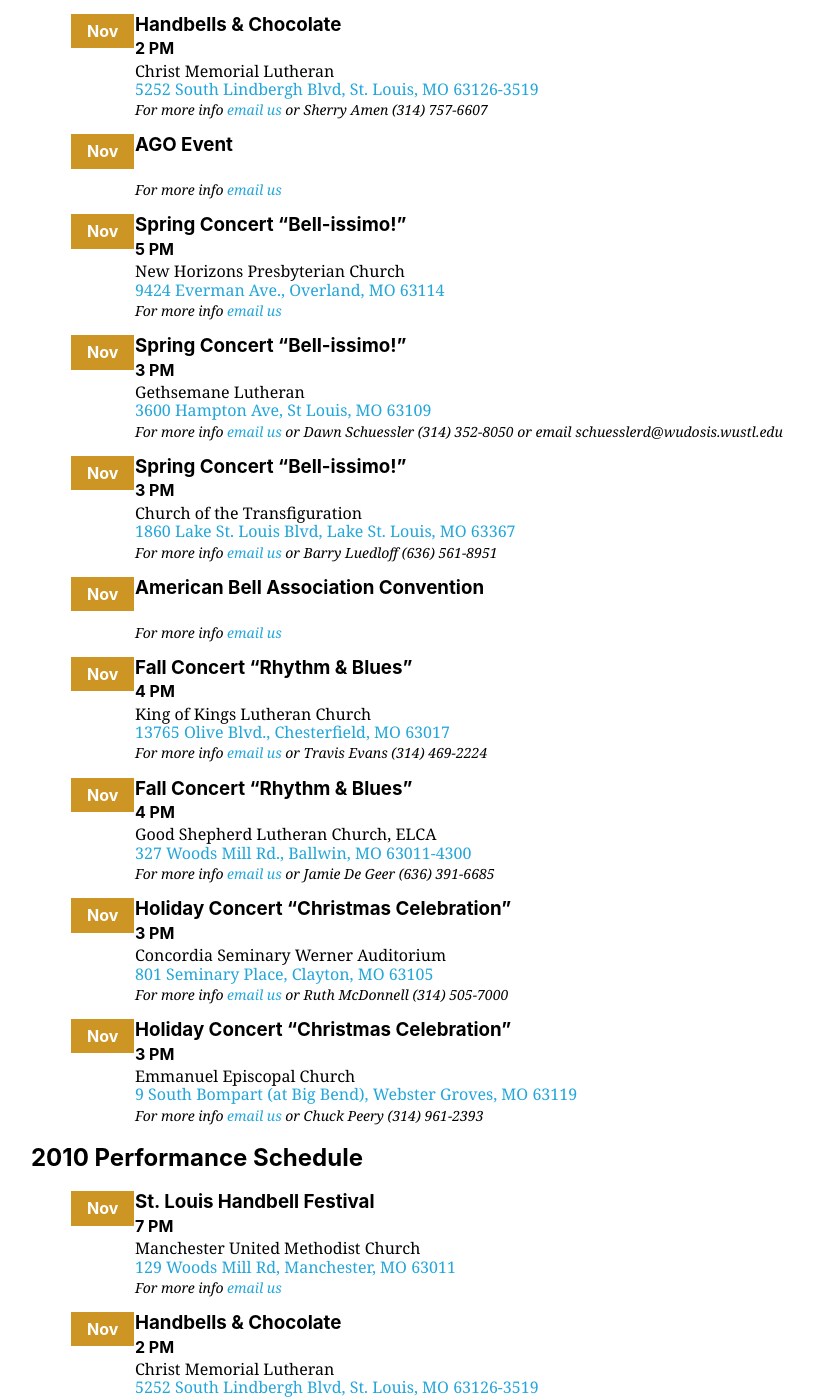
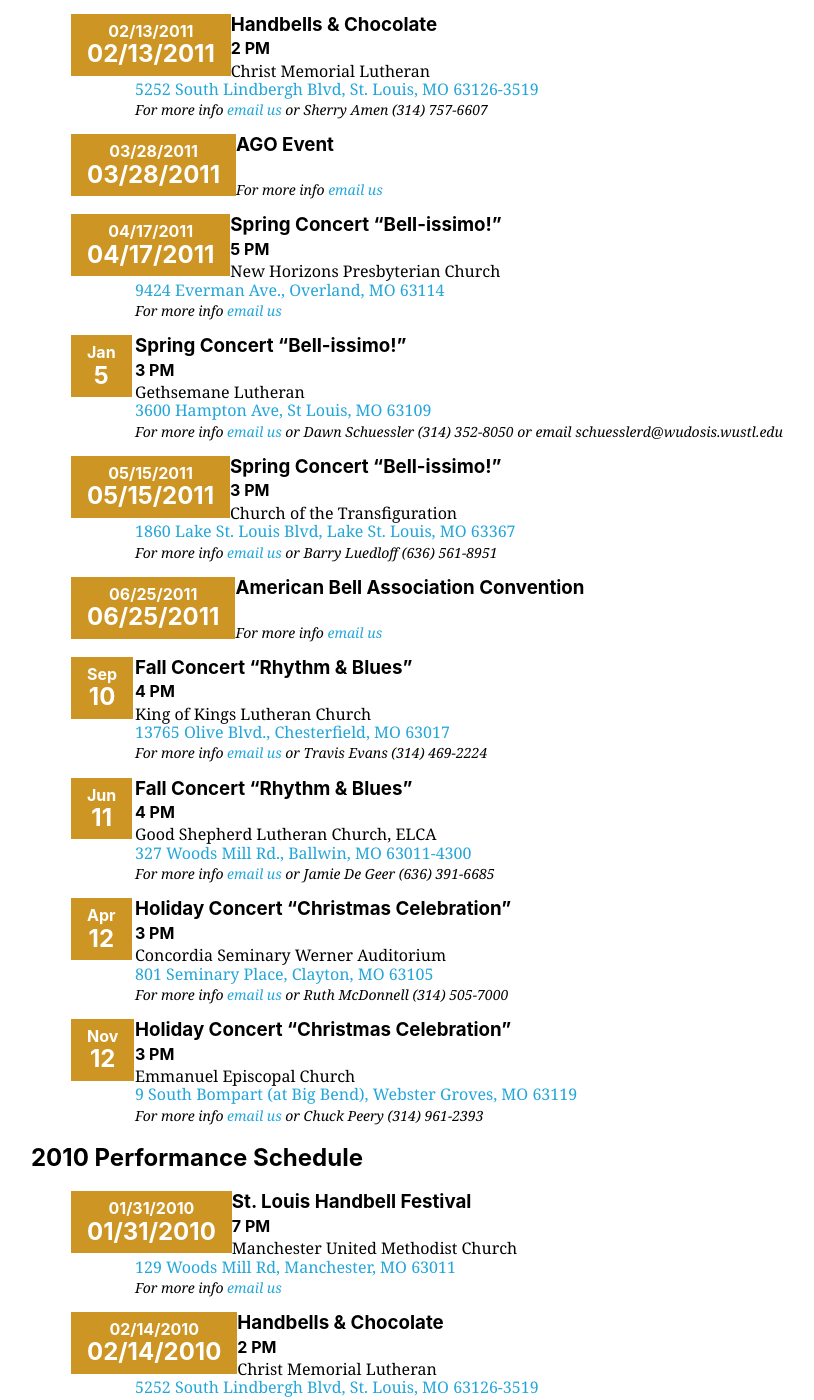
Before and after one commit to GatewayRingers/GatewayRingers.github.io, a Jekyll site: the page built from events.html, in a window 1280 px wide and 1400 px high, scrolled down 22908 px. Shown: the whole window, without its empty margins (97-911 px from the left). Built offline with Jekyll 4.4.1, drawn with Linux system fonts in a browser that asks for light colours; nearby versions of some CDN libraries; some of the changed text lies outside the part shown.

Commit message:
Update events.html

```diff
--- a/events.html
+++ b/events.html
@@ -966,7 +966,7 @@
 <h2>{{ year_event.year }} Performance Schedule</h2>
 <ul class="list">
   {% for concert in year_event.concerts %}
-  <li class="mv3"><div class="white bg-gold fl tc f0 ph3 pv2"><span class="f5 pb0 b">Nov</span><br><span class="f3 b">{{ concert.date.split('/')[1] }}</span></div>
+  <li class="mv3"><div class="white bg-gold fl tc f0 ph3 pv2"><span class="f5 pb0 b">{{ concert.date | date: "%b" }}</span><br><span class="f3 b">{{ concert.date | date: "%-d" }}</span></div>
     <h3 class="pl5 mv1">{{ concert.name }}</h3>
     <p class="pl5 mv1 b">{{ concert.time }}</p>
     <p class="pl5 mv1 athelas">{{ concert.location }}<br>
```
